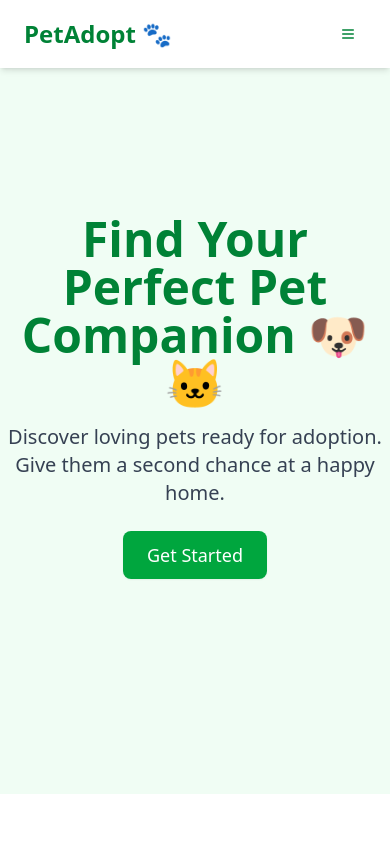
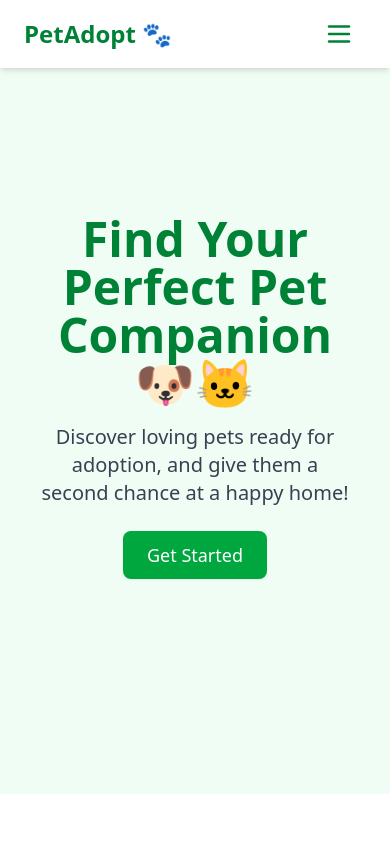
Before and after one commit to kkauserr/CSE412Project, a Next.js app: page / in a window 390 px wide. Shown: the top 844 px of the page. Built offline with nearby package versions, Linux system fonts and the light colour scheme.

Commit message:
Fix Navbar and Hero styling on small devices

```diff
--- a/src/components/Hero.tsx
+++ b/src/components/Hero.tsx
@@ -5,12 +5,12 @@ import { signIn } from "next-auth/react";
 
 export default function Hero() {
   return (
-    <section className="w-full min-h-[calc(100vh-50px)] flex flex-col justify-center items-center text-center bg-green-50">
+    <section className="w-full min-h-[calc(100vh-50px)] flex flex-col justify-center items-center text-center bg-green-50 px-10">
       <h1 className="text-5xl md:text-6xl font-bold text-green-700">
         Find Your Perfect Pet Companion 🐶🐱
       </h1>
       <h2 className="text-xl md:text-2xl text-gray-700 mt-4 max-w-2xl">
-        Discover loving pets ready for adoption. Give them a second chance at a happy home.
+        Discover loving pets ready for adoption, and give them a second chance at a happy home!
       </h2>
       <Button onClick={() => signIn()} className="mt-6 px-6 py-6 text-lg bg-green-600 hover:bg-green-700 text-white">
         Get Started
--- a/src/components/Navbar.tsx
+++ b/src/components/Navbar.tsx
@@ -30,7 +30,7 @@ export default function Navbar() {
 
   return (
     <nav
-      className={`w-full bg-white shadow-md py-4 px-6 flex items-center fixed top-0 left-0 right-0 transition-transform duration-300 ${
+      className={`z-10 w-full bg-white shadow-md py-4 px-6 flex items-center fixed top-0 left-0 right-0 transition-transform duration-300 ${
         isVisible ? "translate-y-0" : "-translate-y-full"
       }`}
     >
@@ -50,8 +50,8 @@ export default function Navbar() {
       {/* Mobile Navigation */}
       <Sheet open={isOpen} onOpenChange={setIsOpen}>
         <SheetTrigger asChild>
-          <Button variant="ghost" size="icon" className="md:hidden ml-auto">
-            <Menu className="w-6 h-6 text-green-700" />
+          <Button variant="ghost" className="md:hidden ml-auto">
+            <Menu size={30} className="text-green-700" />
           </Button>
         </SheetTrigger>
         <SheetContent side="right" className="bg-white p-6">
--- a/src/components/ui/button.tsx
+++ b/src/components/ui/button.tsx
@@ -5,7 +5,7 @@ import { cva, type VariantProps } from "class-variance-authority"
 import { cn } from "@/lib/utils"
 
 const buttonVariants = cva(
-  "inline-flex items-center justify-center gap-2 whitespace-nowrap rounded-md text-sm font-medium transition-[color,box-shadow] disabled:pointer-events-none disabled:opacity-50 [&_svg]:pointer-events-none [&_svg:not([class*='size-'])]:size-4 [&_svg]:shrink-0 outline-none focus-visible:border-ring focus-visible:ring-ring/50 focus-visible:ring-[3px] aria-invalid:ring-destructive/20 dark:aria-invalid:ring-destructive/40 aria-invalid:border-destructive",
+  "inline-flex items-center justify-center gap-2 whitespace-nowrap rounded-md text-sm font-medium transition-[color,box-shadow] disabled:pointer-events-none disabled:opacity-50 [&_svg]:pointer-events-none [&_svg]:size-auto [&_svg]:shrink-0 outline-none focus-visible:border-ring focus-visible:ring-ring/50 focus-visible:ring-[3px] aria-invalid:ring-destructive/20 dark:aria-invalid:ring-destructive/40 aria-invalid:border-destructive",
   {
     variants: {
       variant: {
@@ -24,7 +24,7 @@ const buttonVariants = cva(
         default: "h-9 px-4 py-2 has-[>svg]:px-3",
         sm: "h-8 rounded-md gap-1.5 px-3 has-[>svg]:px-2.5",
         lg: "h-10 rounded-md px-6 has-[>svg]:px-4",
-        icon: "size-9",
+        icon: "size-1",
       },
     },
     defaultVariants: {
```
